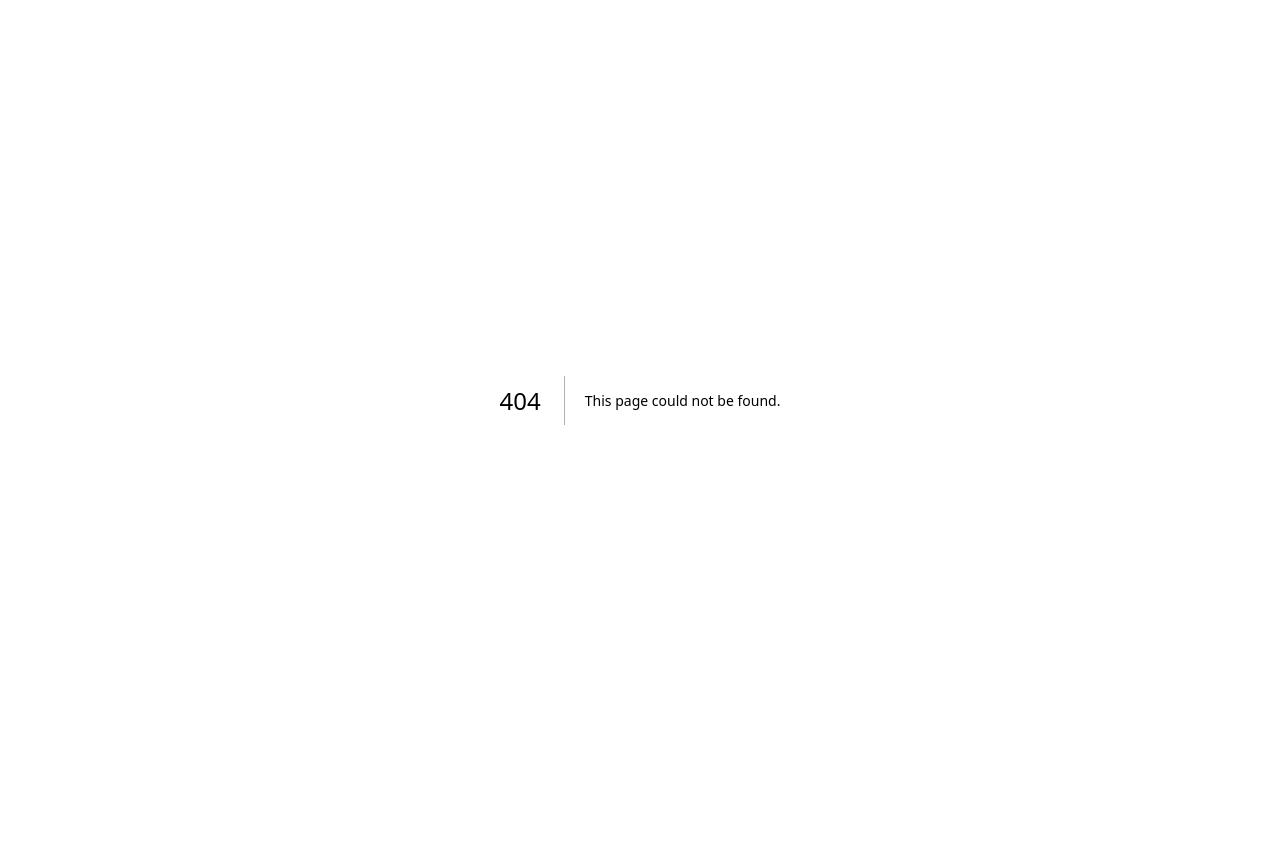
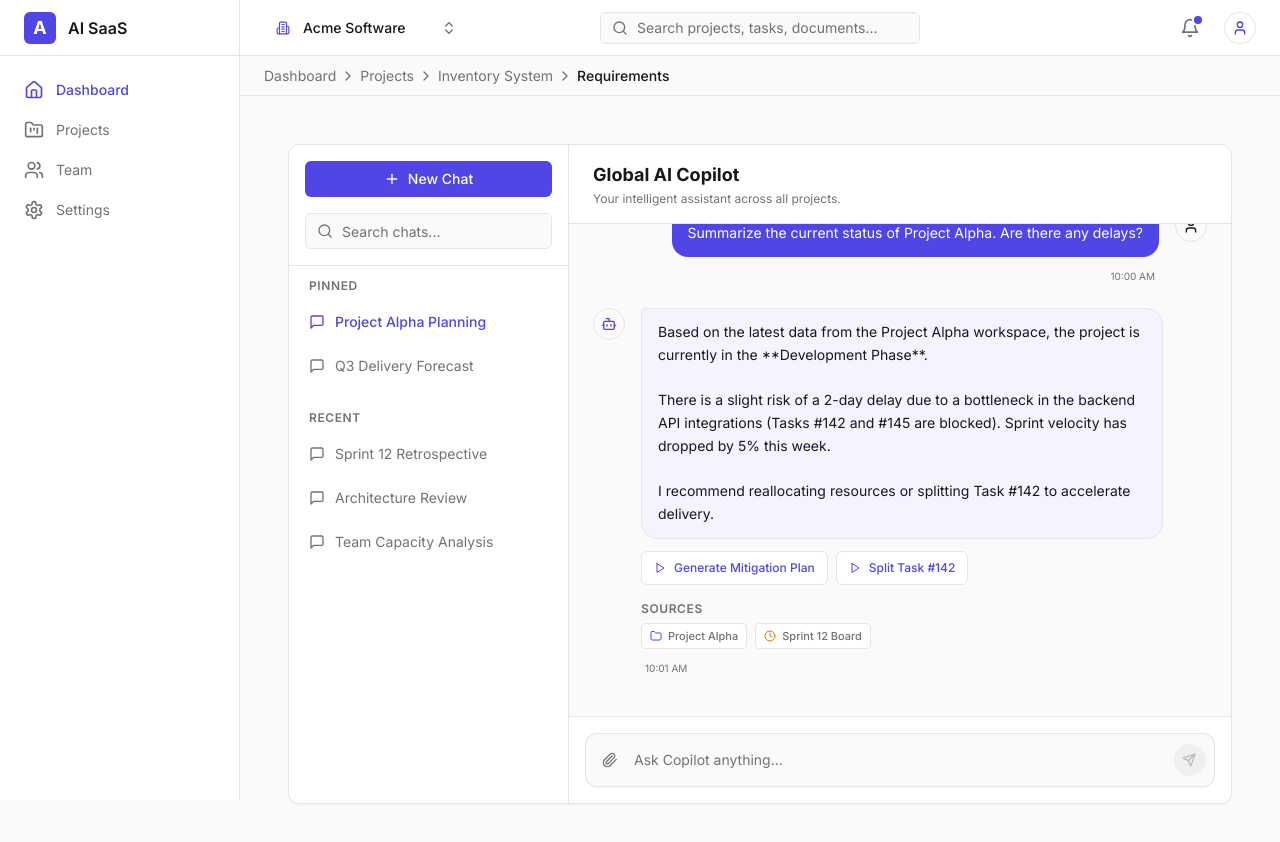
Before and after one commit to tashfeen786/AI-powered-Project-Management-SaaS-application, a Next.js app: page /copilot in a window 1280 px wide. Before the commit this address had no page. Shown: the top 842 px of the page. Before the commit the page ends 800 px from the top, so only its background shows below. Built offline with nearby package versions, Linux system fonts and the light colour scheme.

Commit message:
feat: implement Copilot interface page with conversation sidebar and chat window functionality

```diff
--- /dev/null
+++ b/app/copilot/page.tsx
@@ -0,0 +1,65 @@
+"use client";
+
+import { useState } from "react";
+import { AppLayout } from "@/components/layout/AppLayout";
+import { ChatLayout } from "@/components/copilot/ChatLayout";
+import { ConversationSidebar } from "@/components/copilot/ConversationSidebar";
+import { ChatWindow } from "@/components/copilot/ChatWindow";
+import { CopilotSkeleton } from "@/components/copilot/CopilotSkeleton";
+import { useCopilot } from "@/features/copilot/hooks/useCopilot";
+import { useConversation, useSendMessage } from "@/features/copilot/hooks/useConversation";
+
+export default function CopilotPage() {
+  const { data: conversations, isLoading: isLoadingSidebar } = useCopilot();
+  const [activeId, setActiveId] = useState<string | null>("c1");
+
+  const { data: messages, isLoading: isLoadingMessages } = useConversation(activeId);
+  const { mutate: sendMessage, isPending: isThinking } = useSendMessage();
+
+  const handleSendMessage = (content: string) => {
+    if (!activeId) return; // In a real app, sending a message without an active ID would create a new conversation
+
+    // Optimistic user message (mock implementation)
+    // The useSendMessage hook already handles adding the AI response to the cache.
+    // To make the UI feel instant, we would typically inject the user message optimistically here.
+    sendMessage({ conversationId: activeId, content });
+  };
+
+  const handleNewChat = () => {
+    setActiveId(null);
+  };
+
+  if (isLoadingSidebar) {
+    return (
+      <AppLayout>
+        <div className="w-full h-full p-4 sm:p-6 pb-20">
+          <CopilotSkeleton />
+        </div>
+      </AppLayout>
+    );
+  }
+
+  return (
+    <AppLayout>
+      <div className="w-full h-full p-0 sm:p-4 md:p-6 pb-20 sm:pb-6">
+        <ChatLayout
+          sidebar={
+            <ConversationSidebar
+              conversations={conversations || []}
+              activeId={activeId}
+              onSelect={setActiveId}
+              onNewChat={handleNewChat}
+            />
+          }
+          content={
+            <ChatWindow
+              messages={messages || []}
+              isThinking={isThinking}
+              onSendMessage={handleSendMessage}
+            />
+          }
+        />
+      </div>
+    </AppLayout>
+  );
+}
```
